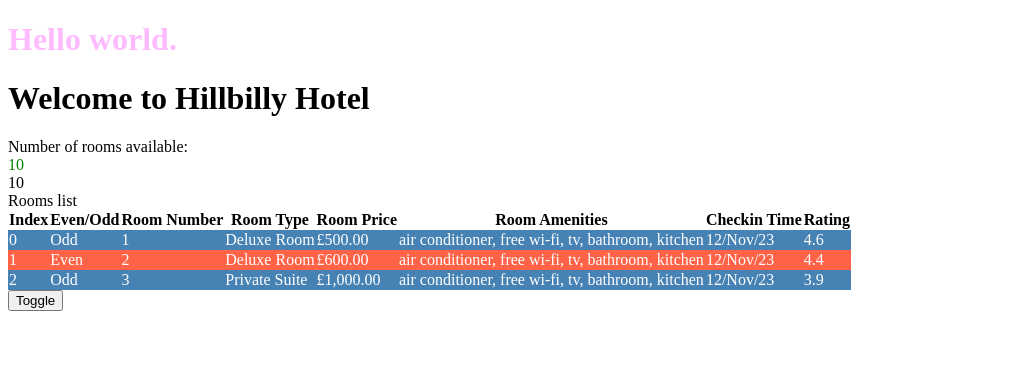
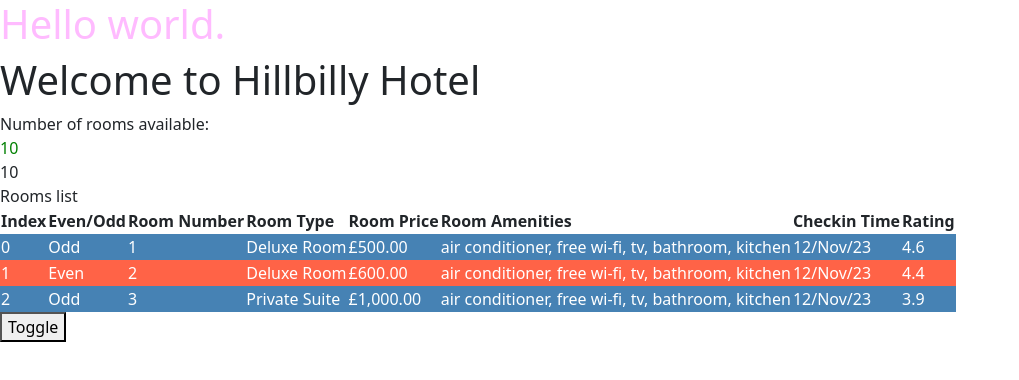
Before and after one commit to DraganGlamocic/angular-practice-inventory-app, an Angular app: page / in a window 1280 px wide. Shown: the top 380 px of the page, without its empty margins (0-1019 px from the left). Built offline with nearby package versions, Linux system fonts and the light colour scheme.

Commit message:
Practice LifeCycle Hooks: #  installed bootstrap [$ ng add ngx-bootstrap]

```diff
--- a/package.json
+++ b/package.json
@@ -18,6 +18,8 @@
     "@angular/platform-browser": "~13.0.0",
     "@angular/platform-browser-dynamic": "~13.0.0",
     "@angular/router": "~13.0.0",
+    "bootstrap": "^5.1.3",
+    "ngx-bootstrap": "^8.0.0",
     "rxjs": "~7.4.0",
     "tslib": "^2.3.0",
     "zone.js": "~0.11.4"
--- a/projects/hotelinventory/src/app/app.module.ts
+++ b/projects/hotelinventory/src/app/app.module.ts
@@ -4,6 +4,7 @@ import { BrowserModule } from '@angular/platform-browser';
 import { AppRoutingModule } from './app-routing.module';
 import { AppComponent } from './app.component';
 import { RoomsComponent } from './rooms/rooms.component';
+import { BrowserAnimationsModule } from '@angular/platform-browser/animations';
 
 @NgModule({
   declarations: [
@@ -12,7 +13,8 @@ import { RoomsComponent } from './rooms/rooms.component';
   ],
   imports: [
     BrowserModule,
-    AppRoutingModule
+    AppRoutingModule,
+    BrowserAnimationsModule
   ],
   providers: [],
   bootstrap: [AppComponent]
--- a/projects/hotelinventory/src/styles.scss
+++ b/projects/hotelinventory/src/styles.scss
@@ -1 +1,9 @@
 /* You can add global styles to this file, and also import other style files */
+
+/* Importing Bootstrap SCSS file. */
+@import "~bootstrap/scss/bootstrap";
+
+/* Importing Datepicker SCSS file. */
+@import "node_modules/ngx-bootstrap/datepicker/bs-datepicker";
+
+@import  "~bootstrap/dist/css/bootstrap.min.css";
```
Also changed, not shown: 1 other file (tests, documents, lock files or other folders).
